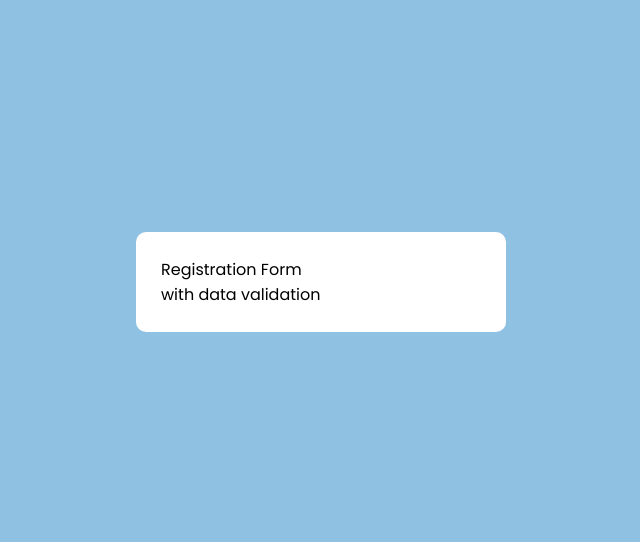
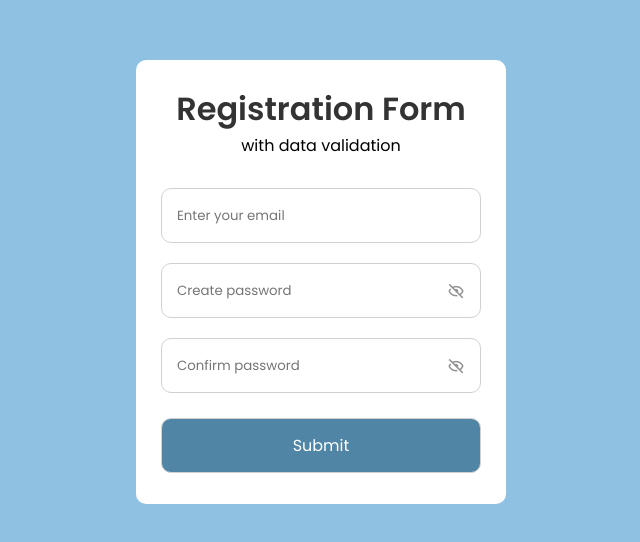
Before and after one commit to nyzhnyk27/register-form, a plain HTML site: page src/index.html in a window 1280 px wide. Shown: the part 118-660 px from the top of the page, without its empty margins (319-959 px from the left). Drawn offline with nearby package versions, Linux system fonts and the light colour scheme.

Commit message:
Complete first main page

```diff
--- a/src/css/style.css
+++ b/src/css/style.css
@@ -7,6 +7,7 @@
   box-sizing: border-box;
   font-family: "Poppins", sans-serif;
 }
+
 body {
   min-height: 100vh;
   display: flex;
@@ -14,6 +15,7 @@ body {
   justify-content: center;
   background: #8FC1E3;
 }
+
 .container {
   position: relative;
   max-width: 370px;
@@ -22,3 +24,96 @@ body {
   border-radius: 10px;
   background-color: #fff;
 }
+
+.container header {
+  font-size: 32px;
+  font-weight: 600;
+  color: #333;
+  text-align: center;
+}
+
+.container form {
+  margin-top: 30px;
+}
+
+form .field {
+  margin-bottom: 20px;
+}
+
+form .input-field {
+  position: relative;
+  height: 55px;
+  width: 100%;
+}
+
+.input-field input {
+  height: 100%;
+  width: 100%;
+  outline: none;
+  border: none;
+  border-radius: 10px;
+  padding: 0 15px;
+  border: 1px solid #d1d1d1;
+}
+
+.invalid input {
+  border-color: #d93025;
+}
+
+.input-field .show-hide {
+  position: absolute;
+  right: 13px;
+  top: 50%;
+  transform: translateY(-50%);
+  font-size: 18px;
+  color: #919191;
+  cursor: pointer;
+  padding: 3px;
+}
+
+.field .error {
+  display: flex;
+  align-items: center;
+  margin-top: 6px;
+  color: #d93025;
+  font-size: 13px;
+  display: none;
+}
+
+.invalid .error {
+  display: flex;
+}
+
+.error .error-icon {
+  margin-right: 6px;
+  font-size: 15px;
+}
+
+.create-password .error {
+  align-items: flex-start;
+}
+
+.create-password .error-icon {
+  margin-top: 4px;
+}
+
+.button {
+  margin: 25px 0 6px;
+}
+
+.button input {
+  color: #fff;
+  font-size: 16px;
+  font-weight: 400;
+  background-color: #5085A5;
+  cursor: pointer;
+  transition: all 0.3s ease;
+}
+
+.button input:hover {
+  background-color: #31698E;
+}
+
+.center-text {
+  text-align: center;
+}
--- a/src/index.html
+++ b/src/index.html
@@ -8,14 +8,55 @@
 
     <!-- CSS -->
     <link rel="stylesheet" href="css/style.css" />
+
+    <!-- Boxicons CSS -->
+    <link
+      href="https://unpkg.com/boxicons@2.1.2/css/boxicons.min.css"
+      rel="stylesheet"
+    />
   </head>
   <body>
     <div class="container">
       <header>Registration Form</header>
       <p class="center-text">with data validation</p>
+      <form action="https://google.com">
+        <div class="field email-field">
+          <div class="input-field">
+            <input type="email" placeholder="Enter your email" class="email" />
+          </div>
+          <span class="error email-error">
+            <i class="bx bx-error-circle error-icon"></i>
+            <p class="error-text">Please enter a valid email</p>
+          </span>
+        </div>
+        <div class="field create-password">
+          <div class="input-field">
+            <input type="password" placeholder="Create password" class="password" />
+            <i class="bx bx-hide show-hide"></i>
+          </div>
+          <span class="error password-error">
+            <i class="bx bx-error-circle error-icon"></i>
+            <p class="error-text">
+              Please enter at least 8 character with number, symbol, small and
+              capital letter.
+            </p>
+          </span>
+        </div>
+        <div class="field confirm-password">
+          <div class="input-field">
+            <input type="password" placeholder="Confirm password" class="cPassword" />
+            <i class="bx bx-hide show-hide"></i>
+          </div>
+          <span class="error cPassword-error">
+            <i class="bx bx-error-circle error-icon"></i>
+            <p class="error-text">Password doesn't match</p>
+          </span>
+        </div>
+        <div class="input-field button">
+          <input type="submit" value="Submit" />
+        </div>
+      </form>
     </div>
 
-    <!-- JavaScript -->
-    <script src="js/script.index.js"></script>
   </body>
 </html>
```
